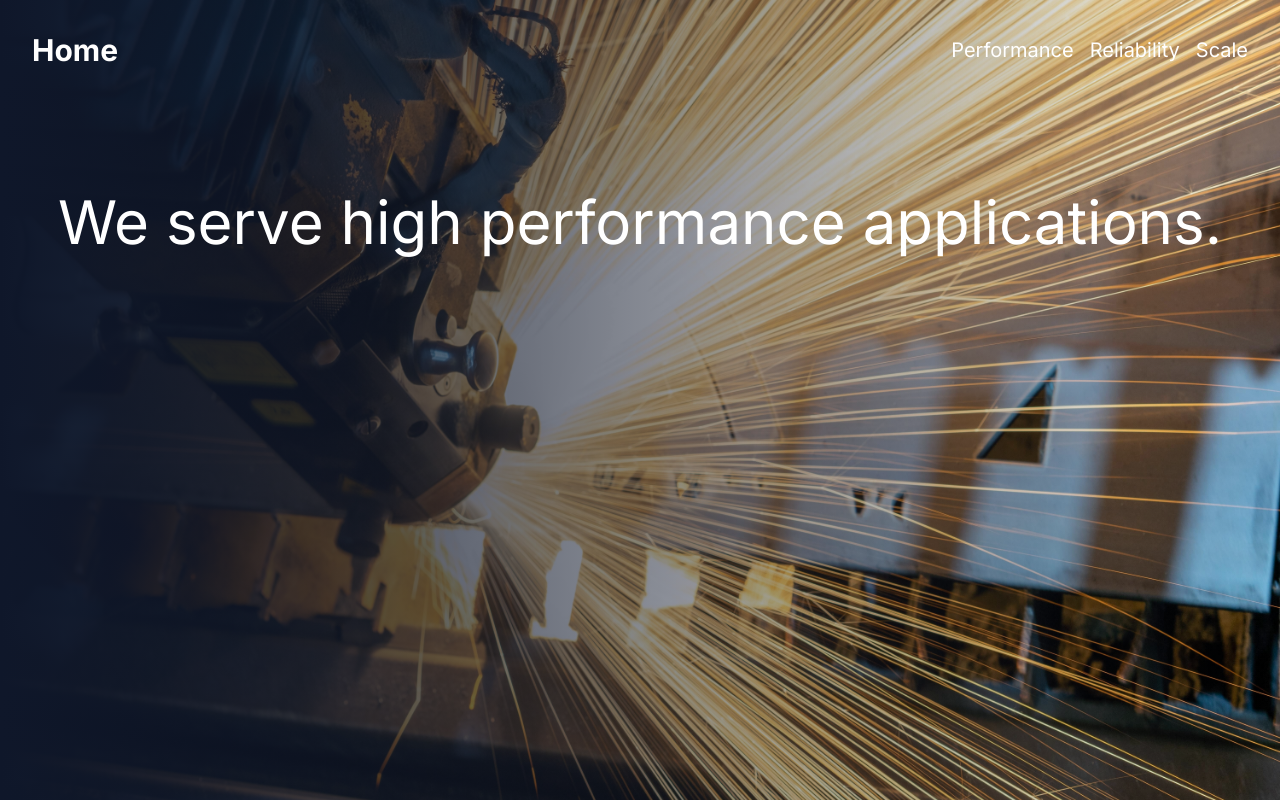
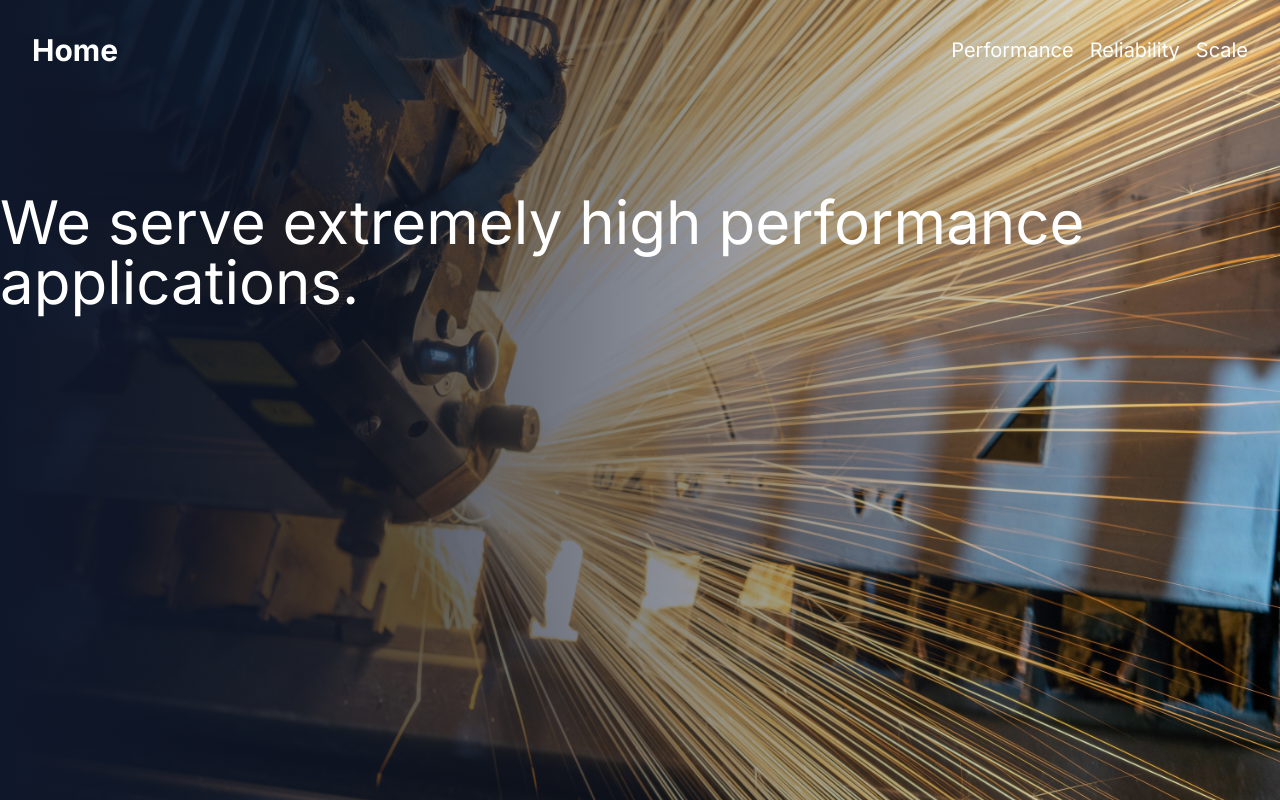
Before and after one commit to acelero-webdev/nextjs-udemy-corp-demo, a Next.js app: page /performance in a window 1280 px wide. Built offline with nearby package versions, Linux system fonts and the light colour scheme.

Commit message:
update the title on the performance page

```diff
--- a/src/app/performance/page.tsx
+++ b/src/app/performance/page.tsx
@@ -6,7 +6,7 @@ export default function PerformancePage() {
     <Hero
       imgData={performanceImg}
       imgAlt="welding"
-      title="We serve high performance applications."
+      title="We serve extremely high performance applications."
     />
   );
 }
```
